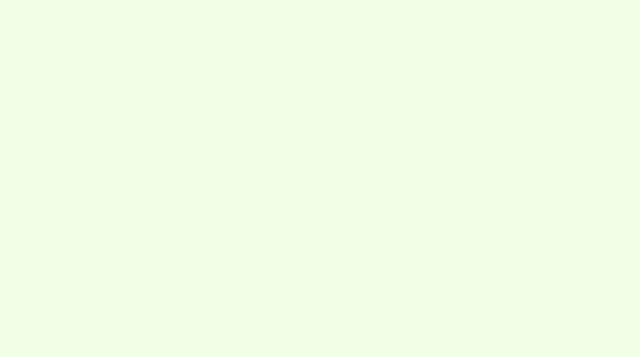
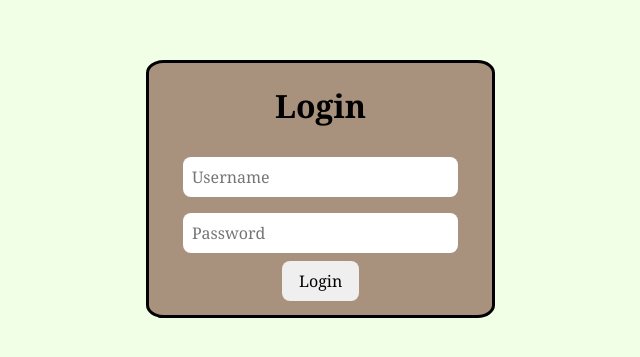
Before and after one commit to masonpan7/Volunteer-Habit-Tracker, a React (Vite) app: page /login in a window 1280 px wide. Before the commit this address had no page. Shown: the part 211-568 px from the top of the page, without its empty margins (351-991 px from the left). Built offline with nearby package versions, Linux system fonts and the light colour scheme.

Commit message:
login page

```diff
--- a/src/main.tsx
+++ b/src/main.tsx
@@ -4,12 +4,14 @@ import { createRoot } from 'react-dom/client'
 import './index.css'
 import App from './App.tsx'
 import Register from './pages/Register.tsx'
+import Login from './pages/Login.tsx'
 
 createRoot(document.getElementById('root')!).render(
   <BrowserRouter>
     <Routes>
       <Route path="/" element={<App />} />
       <Route path="/register" element={<Register />} />
+      <Route path="/login" element={<Login />} />
     </Routes>
 
 </BrowserRouter>
--- /dev/null
+++ b/src/pages/Login.tsx
@@ -0,0 +1,66 @@
+import { useState } from "react";
+// import { useNavigate } from "react-router";
+import "./Register.css";
+
+export default function Login() {
+  const [user, setUser] = useState("");
+  const [pass, setPass] = useState("");
+  const [msg, setMsg] = useState("");
+//   const navigate = useNavigate();
+
+  async function handleLogin(e: React.FormEvent) {
+    e.preventDefault();
+
+    try {
+        const res = await fetch("http://localhost:8000/login", {
+            method: "POST",
+            headers: {
+              "Content-Type": "application/json",
+            },
+            body: JSON.stringify({ user, pass }),
+        });
+
+        const data = await res.json();
+        if (res.ok) {
+            // store username into localStorage
+            localStorage.setItem("user", user);
+
+            setMsg(`Logged in as ${user}`);
+        } else {
+            setMsg(`Error: ${data.detail}`);
+        }
+    } catch (err) {
+        console.error(err);
+        setMsg("Error: Problem connecting to server");
+    }
+  };
+
+  return (
+    <div className="form-container">
+      <h1>Login</h1>
+      <form onSubmit={handleLogin} style={{ marginTop: "1rem" }}>
+        <input
+          type="text"
+          placeholder="Username"
+          value={user}
+          onChange={(e) => setUser(e.target.value)}
+          style={{ margin: "0.5rem", padding: "0.5rem" }}
+          required
+        />
+        <br />
+        <input
+          type="password"
+          placeholder="Password"
+          value={pass}
+          onChange={(e) => setPass(e.target.value)}
+          style={{ margin: "0.5rem", padding: "0.5rem" }}
+          required
+        />
+        <br />
+        <button type="submit">Login</button>
+      </form>
+
+      {msg && <p style={{ marginTop: "1rem" }}>{msg}</p>}
+    </div>
+  );
+}
```
